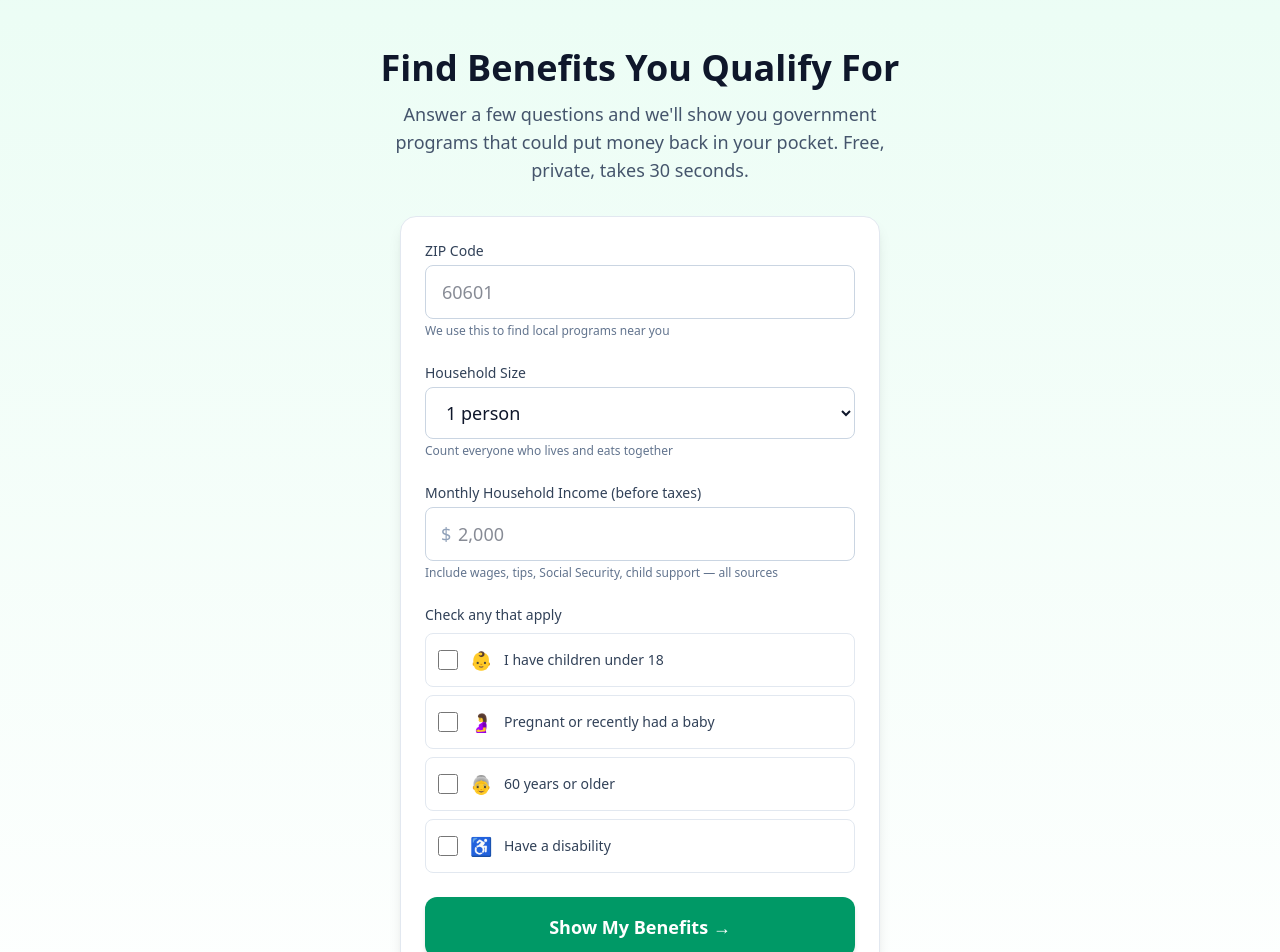
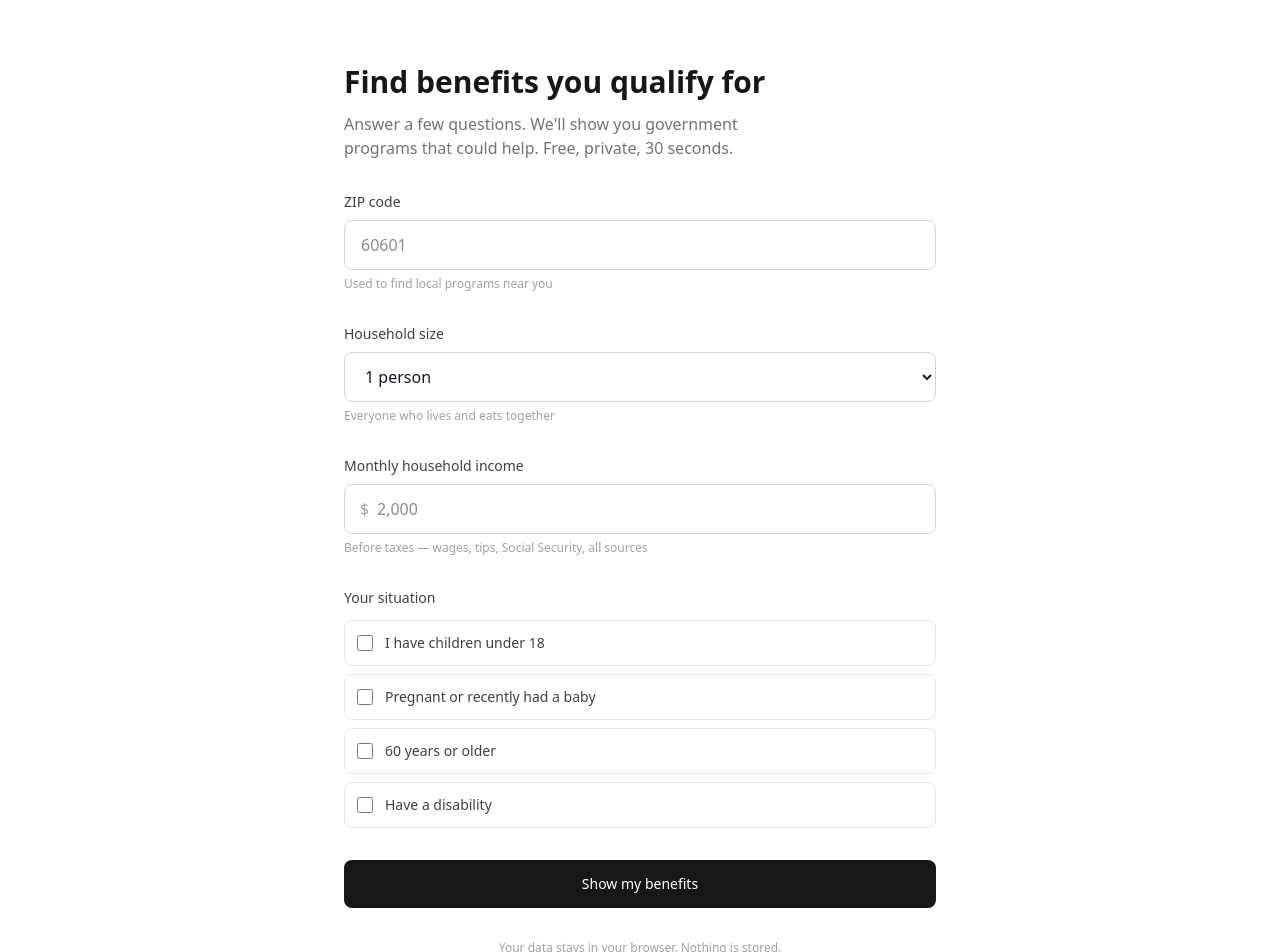
Before and after one commit to doreisato/benefits-navigator, a Next.js app: page / in a window 1280 px wide. Shown: the top 952 px of the page. Built offline with nearby package versions, Linux system fonts and the light colour scheme.

Commit message:
Design system: remove emojis, add IM footer, minimal monochrome

```diff
--- a/app/page.tsx
+++ b/app/page.tsx
@@ -30,78 +30,62 @@ export default function Home() {
 
   if (step === "results") {
     return (
-      <main className="min-h-screen bg-gradient-to-b from-emerald-50 to-white">
-        <div className="max-w-2xl mx-auto px-4 py-8">
+      <main className="min-h-screen bg-white">
+        <div className="max-w-[640px] mx-auto px-6 py-12">
           <button
             onClick={() => setStep("form")}
-            className="text-emerald-700 hover:text-emerald-900 mb-6 flex items-center gap-1 text-sm font-medium"
+            className="text-neutral-500 hover:text-neutral-900 mb-8 text-sm font-medium transition-colors duration-150"
           >
-            ← Check again with different info
+            ← Start over
           </button>
 
           {eligibleResults.length > 0 && (
             <>
-              <div className="text-center mb-8">
-                <h1 className="text-3xl font-bold text-slate-900 mb-2">
-                  Great news!
+              <div className="mb-12">
+                <h1 className="text-2xl font-semibold text-neutral-900 mb-2">
+                  You may qualify for {eligibleResults.length} program{eligibleResults.length !== 1 ? "s" : ""}
                 </h1>
-                <p className="text-lg text-slate-600">
-                  Based on your info, you may qualify for{" "}
-                  <span className="font-bold text-emerald-700">
-                    {eligibleResults.length} program{eligibleResults.length !== 1 ? "s" : ""}
-                  </span>
+                {totalBenefits > 0 && (
+                  <p className="text-neutral-500">
+                    Estimated{" "}
+                    <span className="text-neutral-900 font-semibold text-lg">
+                      ${totalBenefits.toLocaleString()}/mo
+                    </span>{" "}
+                    in combined benefits
                   </p>
-                {totalBenefits > 0 && (
-                  <div className="mt-4 inline-block bg-emerald-100 rounded-2xl px-6 py-3">
-                    <p className="text-sm text-emerald-800 font-medium">
-                      Estimated monthly benefits
-                    </p>
-                    <p className="text-4xl font-bold text-emerald-900">
-                      ${totalBenefits.toLocaleString()}
-                      <span className="text-lg font-normal text-emerald-700">/mo</span>
-                    </p>
-                  </div>
                 )}
               </div>
 
-              <div className="space-y-4">
+              <div className="space-y-6">
                 {eligibleResults.map((r) => (
                   <div
                     key={r.programId}
-                    className="bg-white rounded-xl border border-emerald-200 shadow-sm p-5"
+                    className="border border-neutral-200 rounded-lg p-6"
                   >
-                    <div className="flex items-start justify-between mb-2">
-                      <div className="flex items-center gap-2">
-                        <span className="text-2xl">{r.icon}</span>
+                    <div className="flex items-start justify-between mb-3">
                       <div>
-                          <h3 className="font-semibold text-slate-900">{r.programName}</h3>
-                          <span className="text-xs text-slate-500 bg-slate-100 px-2 py-0.5 rounded-full">
+                        <h3 className="font-medium text-neutral-900">{r.programName}</h3>
+                        <span className="text-xs text-neutral-400 uppercase tracking-wide">
                           {r.programType}
                         </span>
                       </div>
-                      </div>
                       {r.estimatedMonthlyBenefit && (
-                        <div className="text-right">
-                          <p className="text-xl font-bold text-emerald-700">
-                            ${r.estimatedMonthlyBenefit}
+                        <p className="text-lg font-semibold text-neutral-900">
+                          ${r.estimatedMonthlyBenefit}/mo
                         </p>
-                          <p className="text-xs text-slate-500">est./month</p>
-                        </div>
                       )}
                     </div>
-                    <p className="text-sm text-slate-600 mb-3">{r.description}</p>
-                    <div className="bg-emerald-50 rounded-lg p-3 mb-3">
-                      <p className="text-sm text-emerald-900">
-                        <span className="font-medium">Next steps:</span> {r.nextSteps}
+                    <p className="text-sm text-neutral-600 mb-4">{r.description}</p>
+                    <p className="text-sm text-neutral-500 mb-4">
+                      <span className="font-medium text-neutral-700">Next:</span> {r.nextSteps}
                     </p>
-                    </div>
                     <a
                       href={r.applicationUrl}
                       target="_blank"
                       rel="noopener noreferrer"
-                      className="inline-flex items-center gap-1 bg-emerald-600 text-white px-4 py-2 rounded-lg text-sm font-medium hover:bg-emerald-700 transition-colors"
+                      className="inline-block bg-neutral-900 text-white px-4 py-2 rounded text-sm font-medium hover:bg-neutral-700 transition-colors duration-150"
                     >
-                      Apply Now →
+                      Apply now
                     </a>
                   </div>
                 ))}
@@ -109,61 +93,77 @@ export default function Home() {
             </>
           )}
 
+          {eligibleResults.length === 0 && (
+            <div className="mb-12">
+              <h1 className="text-2xl font-semibold text-neutral-900 mb-2">
+                No matching programs found
+              </h1>
+              <p className="text-neutral-500">
+                Based on the information you provided, you may not currently qualify
+                for the programs in our database. This doesn&apos;t mean you&apos;re
+                ineligible — contact your local office to learn about other options.
+              </p>
+            </div>
+          )}
+
           {ineligibleResults.length > 0 && (
-            <div className="mt-8">
-              <h2 className="text-lg font-semibold text-slate-700 mb-3">
-                Programs you may not currently qualify for
+            <div className="mt-12">
+              <h2 className="text-sm font-medium text-neutral-400 uppercase tracking-wide mb-4">
+                Other programs
               </h2>
-              <div className="space-y-2">
+              <div className="space-y-3">
                 {ineligibleResults.map((r) => (
                   <div
                     key={r.programId}
-                    className="bg-white rounded-lg border border-slate-200 p-4 opacity-70"
+                    className="border border-neutral-100 rounded-lg p-4"
                   >
-                    <div className="flex items-center gap-2">
-                      <span className="text-lg">{r.icon}</span>
-                      <h3 className="font-medium text-slate-700">{r.programName}</h3>
-                    </div>
-                    <p className="text-sm text-slate-500 mt-1">{r.description}</p>
+                    <h3 className="text-sm font-medium text-neutral-500">{r.programName}</h3>
+                    <p className="text-xs text-neutral-400 mt-1">{r.description}</p>
                   </div>
                 ))}
               </div>
             </div>
           )}
 
-          <div className="mt-8 text-center text-sm text-slate-500 bg-slate-100 rounded-lg p-4">
-            <p className="font-medium text-slate-700 mb-1">Important</p>
+          <div className="mt-12 text-xs text-neutral-400 border-t border-neutral-100 pt-6">
             <p>
-              These are estimates based on federal guidelines. Actual eligibility
-              is determined by your state or local office. We don&apos;t store any of
-              your information.
+              Estimates based on federal guidelines. Actual eligibility determined
+              by your state or local office. We don&apos;t store your information.
             </p>
           </div>
         </div>
+
+        <footer className="border-t border-neutral-100 py-6 text-center text-xs text-neutral-400">
+          Built by{" "}
+          <a href="https://infinitemachines.ai" className="text-neutral-500 hover:text-neutral-900 transition-colors duration-150">
+            Infinite Machines
+          </a>
+        </footer>
       </main>
     );
   }
 
   return (
-    <main className="min-h-screen bg-gradient-to-b from-emerald-50 to-white">
+    <main className="min-h-screen bg-white flex flex-col">
+      <div className="flex-1">
         {/* Hero */}
-      <div className="max-w-2xl mx-auto px-4 pt-12 pb-8 text-center">
-        <h1 className="text-4xl font-bold text-slate-900 mb-3">
-          Find Benefits You Qualify For
+        <div className="max-w-[640px] mx-auto px-6 pt-16 pb-8">
+          <h1 className="text-3xl font-semibold text-neutral-900 mb-3">
+            Find benefits you qualify for
           </h1>
-        <p className="text-lg text-slate-600 max-w-lg mx-auto">
-          Answer a few questions and we&apos;ll show you government programs that
-          could put money back in your pocket. Free, private, takes 30 seconds.
+          <p className="text-neutral-500 max-w-md">
+            Answer a few questions. We&apos;ll show you government programs that
+            could help. Free, private, 30 seconds.
           </p>
         </div>
 
         {/* Form */}
-      <div className="max-w-lg mx-auto px-4 pb-16">
-        <form onSubmit={handleSubmit} className="bg-white rounded-2xl shadow-lg border border-slate-200 p-6 space-y-6">
+        <div className="max-w-[640px] mx-auto px-6 pb-16">
+          <form onSubmit={handleSubmit} className="space-y-8">
             {/* ZIP */}
             <div>
-            <label htmlFor="zip" className="block text-sm font-medium text-slate-700 mb-1">
-              ZIP Code
+              <label htmlFor="zip" className="block text-sm font-medium text-neutral-700 mb-2">
+                ZIP code
               </label>
               <input
                 id="zip"
@@ -175,17 +175,17 @@ export default function Home() {
                 placeholder="60601"
                 value={formData.zip}
                 onChange={(e) => setFormData({ ...formData, zip: e.target.value })}
-              className="w-full px-4 py-3 rounded-lg border border-slate-300 focus:ring-2 focus:ring-emerald-500 focus:border-emerald-500 text-lg"
+                className="w-full px-4 py-3 rounded-lg border border-neutral-300 focus:ring-2 focus:ring-neutral-900 focus:border-neutral-900 text-base outline-none transition-all duration-150"
               />
-            <p className="mt-1 text-xs text-slate-500">
-              We use this to find local programs near you
+              <p className="mt-1.5 text-xs text-neutral-400">
+                Used to find local programs near you
               </p>
             </div>
 
             {/* Household Size */}
             <div>
-            <label htmlFor="household" className="block text-sm font-medium text-slate-700 mb-1">
-              Household Size
+              <label htmlFor="household" className="block text-sm font-medium text-neutral-700 mb-2">
+                Household size
               </label>
               <select
                 id="household"
@@ -193,7 +193,7 @@ export default function Home() {
                 onChange={(e) =>
                   setFormData({ ...formData, householdSize: parseInt(e.target.value) })
                 }
-              className="w-full px-4 py-3 rounded-lg border border-slate-300 focus:ring-2 focus:ring-emerald-500 focus:border-emerald-500 text-lg"
+                className="w-full px-4 py-3 rounded-lg border border-neutral-300 focus:ring-2 focus:ring-neutral-900 focus:border-neutral-900 text-base outline-none transition-all duration-150"
               >
                 {[1, 2, 3, 4, 5, 6, 7, 8].map((n) => (
                   <option key={n} value={n}>
@@ -201,18 +201,18 @@ export default function Home() {
                   </option>
                 ))}
               </select>
-            <p className="mt-1 text-xs text-slate-500">
-              Count everyone who lives and eats together
+              <p className="mt-1.5 text-xs text-neutral-400">
+                Everyone who lives and eats together
               </p>
             </div>
 
             {/* Monthly Income */}
             <div>
-            <label htmlFor="income" className="block text-sm font-medium text-slate-700 mb-1">
-              Monthly Household Income (before taxes)
+              <label htmlFor="income" className="block text-sm font-medium text-neutral-700 mb-2">
+                Monthly household income
               </label>
               <div className="relative">
-              <span className="absolute left-4 top-1/2 -translate-y-1/2 text-slate-400 text-lg">
+                <span className="absolute left-4 top-1/2 -translate-y-1/2 text-neutral-400">
                   $
                 </span>
                 <input
@@ -225,29 +225,29 @@ export default function Home() {
                   onChange={(e) =>
                     setFormData({ ...formData, monthlyIncome: parseInt(e.target.value) || 0 })
                   }
-                className="w-full pl-8 pr-4 py-3 rounded-lg border border-slate-300 focus:ring-2 focus:ring-emerald-500 focus:border-emerald-500 text-lg"
+                  className="w-full pl-8 pr-4 py-3 rounded-lg border border-neutral-300 focus:ring-2 focus:ring-neutral-900 focus:border-neutral-900 text-base outline-none transition-all duration-150"
                 />
               </div>
-            <p className="mt-1 text-xs text-slate-500">
-              Include wages, tips, Social Security, child support — all sources
+              <p className="mt-1.5 text-xs text-neutral-400">
+                Before taxes — wages, tips, Social Security, all sources
               </p>
             </div>
 
-          {/* Situation Checkboxes */}
+            {/* Situation */}
             <div>
-            <p className="block text-sm font-medium text-slate-700 mb-2">
-              Check any that apply
+              <p className="block text-sm font-medium text-neutral-700 mb-3">
+                Your situation
               </p>
               <div className="space-y-2">
                 {[
-                { key: "hasChildren", label: "I have children under 18", emoji: "👶" },
-                { key: "isPregnant", label: "Pregnant or recently had a baby", emoji: "🤰" },
-                { key: "isElderly", label: "60 years or older", emoji: "👵" },
-                { key: "isDisabled", label: "Have a disability", emoji: "♿" },
-              ].map(({ key, label, emoji }) => (
+                  { key: "hasChildren", label: "I have children under 18" },
+                  { key: "isPregnant", label: "Pregnant or recently had a baby" },
+                  { key: "isElderly", label: "60 years or older" },
+                  { key: "isDisabled", label: "Have a disability" },
+                ].map(({ key, label }) => (
                   <label
                     key={key}
-                  className="flex items-center gap-3 p-3 rounded-lg border border-slate-200 hover:border-emerald-300 hover:bg-emerald-50 cursor-pointer transition-colors"
+                    className="flex items-center gap-3 p-3 rounded-lg border border-neutral-200 hover:border-neutral-400 cursor-pointer transition-colors duration-150"
                   >
                     <input
                       type="checkbox"
@@ -255,10 +255,9 @@ export default function Home() {
                       onChange={(e) =>
                         setFormData({ ...formData, [key]: e.target.checked })
                       }
-                    className="h-5 w-5 rounded border-slate-300 text-emerald-600 focus:ring-emerald-500"
+                      className="h-4 w-4 rounded border-neutral-300 text-neutral-900 focus:ring-neutral-900"
                     />
-                  <span className="text-lg">{emoji}</span>
-                  <span className="text-sm text-slate-700">{label}</span>
+                    <span className="text-sm text-neutral-700">{label}</span>
                   </label>
                 ))}
               </div>
@@ -266,16 +265,24 @@ export default function Home() {
 
             <button
               type="submit"
-            className="w-full bg-emerald-600 text-white py-4 rounded-xl text-lg font-semibold hover:bg-emerald-700 transition-colors shadow-md hover:shadow-lg"
+              className="w-full bg-neutral-900 text-white py-3.5 rounded-lg text-sm font-medium hover:bg-neutral-700 transition-colors duration-150"
             >
-            Show My Benefits →
+              Show my benefits
             </button>
 
-          <p className="text-center text-xs text-slate-400">
-            🔒 We don&apos;t store your data. Everything stays in your browser.
+            <p className="text-center text-xs text-neutral-400">
+              Your data stays in your browser. Nothing is stored.
             </p>
           </form>
         </div>
+      </div>
+
+      <footer className="border-t border-neutral-100 py-6 text-center text-xs text-neutral-400">
+        Built by{" "}
+        <a href="https://infinitemachines.ai" className="text-neutral-500 hover:text-neutral-900 transition-colors duration-150">
+          Infinite Machines
+        </a>
+      </footer>
     </main>
   );
 }
```
Lines whose indentation alone changed are shown as unchanged.
